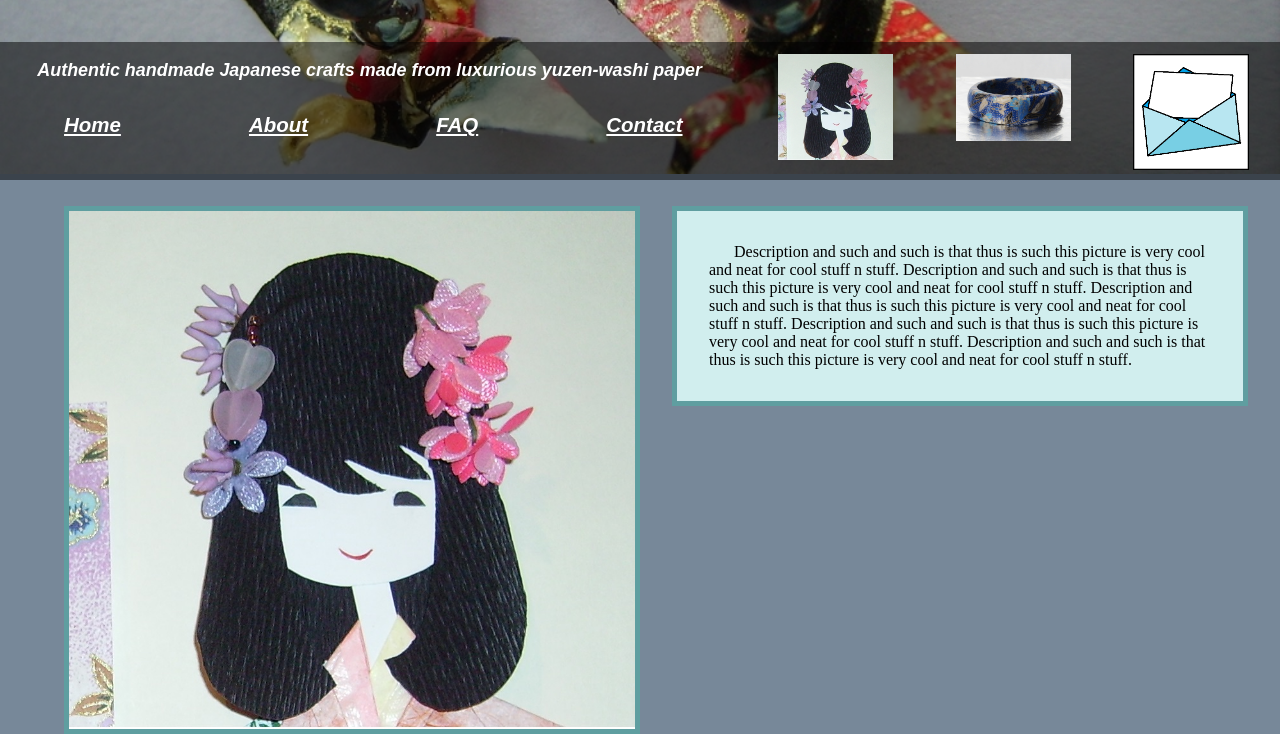
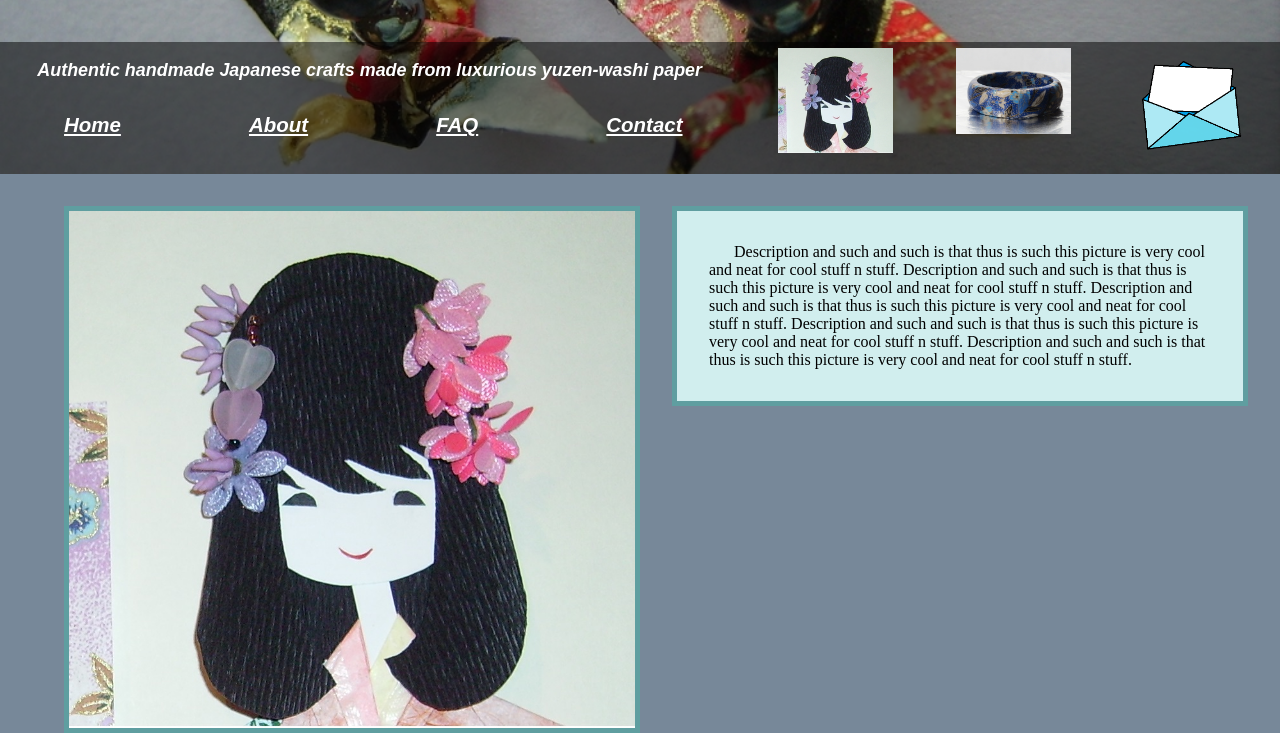
Before and after one commit to mikapup9moold/ECraft, a website: page framework/index.html in a window 1280 px wide. Shown: the part 137-871 px from the top of the page. Drawn offline with Linux system fonts and the light colour scheme.

Commit message:
Formatted gcard image. Size of each icon should be the same as this one. Consider keeping display of icon name on hover disabled after clicking, and also the alpha hover change as well. Instead, once clicked, have the icon name displayed until another tab is clicked.

```diff
--- a/framework/css/main.css
+++ b/framework/css/main.css
@@ -80,7 +80,6 @@ body {
 .small {
 	max-width: 10vw;
 	padding: .5vw;
-	margin-top: .5vw;
 	z-index: 1;
 
 }
--- a/framework/js/app.js
+++ b/framework/js/app.js
@@ -9,7 +9,7 @@
 		};
 		site.items = { "Pictures" : "images/menu1-200.jpg",
 				   		   "Bangles": "images/bang1-200.jpg",
-				   "Greeting Cards" : "images/gcard-icon-final.png"
+				   "Greeting Cards" : "images/gcard-menu-icon.png"
 		};
 
 	});
```
Also changed, not shown: framework/images/gcard-icon-final.png (deleted), framework/images/gcard-menu-icon.png (added).
